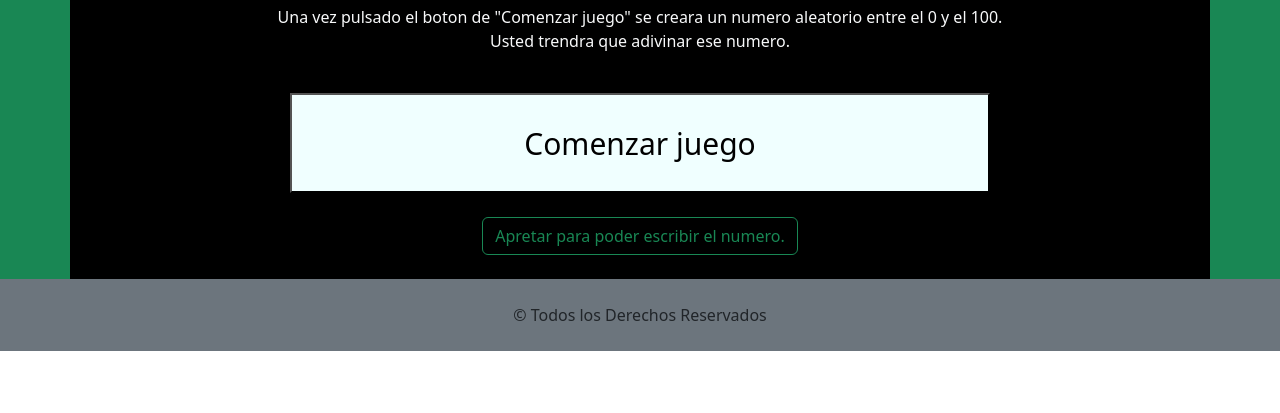
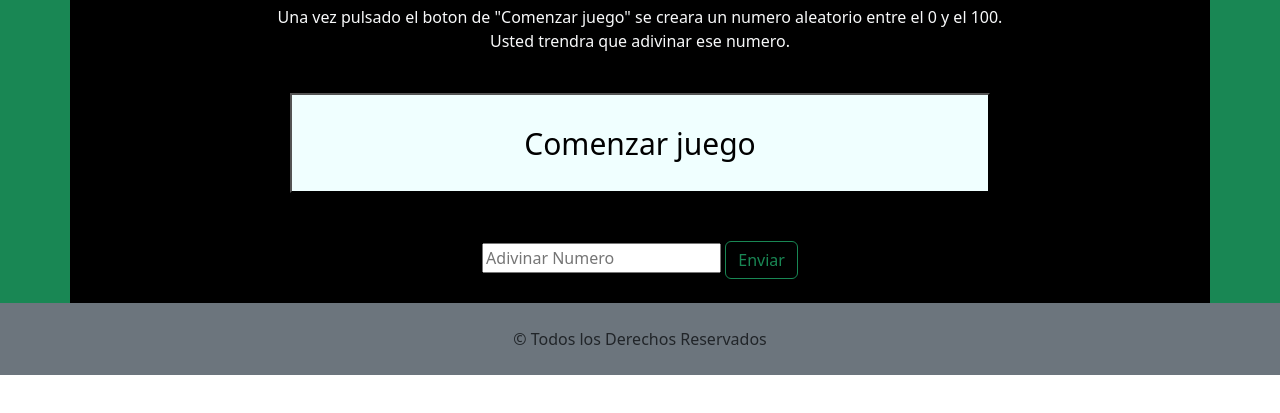
Before and after one commit to FrancoDavolio/TP-05-Ejercicio01, a plain HTML site: page index.html in a window 1280 px wide. Shown: the part 203-616 px from the top of the page. Drawn offline with nearby package versions, Linux system fonts and the light colour scheme.

Commit message:
por fin el tp-05-01 terminado jajaja

```diff
--- a/index.html
+++ b/index.html
@@ -34,11 +34,12 @@
         100. <br>Usted
         trendra que adivinar ese numero.</p>
       <div class="text-center py-4">
-        <button class="btnComenzar" id="btnComienzo" onclick="generarNumeroAleatorio()">Comenzar juego</button>
+        <button class="btnComenzar" onclick="generarNumeroAleatorio()">Comenzar juego</button>
       </div>
-        <div class="text-center pb-4">
-        <button class="btn btn-outline-success" type="submit" id="btnEnviar" onclick="numeroMagico()">Apretar para poder escribir el numero.</button>
-      </div>
+      <form class="text-center py-4">
+        <input type="number" id="num" placeholder="Adivinar Numero">
+        <button class="btn btn-outline-success" onclick="numeroMagico()">Enviar</button>
+      </form>
     </section>
   </main>
   <footer>
--- a/js/app.js
+++ b/js/app.js
@@ -1,12 +1,18 @@
 let numAleatorio = 0;
+let numero = 0;
 function generarNumeroAleatorio() {
-   numAleatorio = Math.round(Math.random() * (0 - 100) + 100);
-   console.log(numAleatorio);
+  numAleatorio = Math.round(Math.random() * (0 - 10) + 10);
+  console.log(numAleatorio);
 }
 
-function numeroMagico(){
-   let numUsuario = parseInt(prompt("Ingrese el numero que usted piensa que va a salir."));
-   if (numAleatorio === numUsuario) {
-      alert("Felicitaciones usted adivino el Numero.");
-   }else(alert("No advino el numero."));
+function numeroMagico() {
+  numero = document.getElementById("num").value;
+  console.log(numero);
+  if (numAleatorio == numero) {
+    alert("Felicitaciones usted adivino el Numero.");
+  } else if (numAleatorio < numero) {
+    alert("El numero es menor al que usted ingreso.");
+  } else if (numAleatorio > numero) {
+      alert("El numero es mayor al que usted ingreso.")
+  }
 }
```
